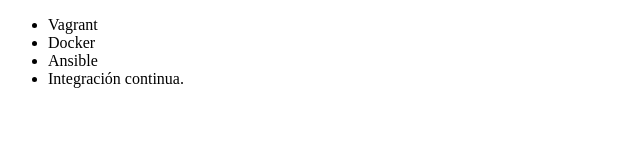
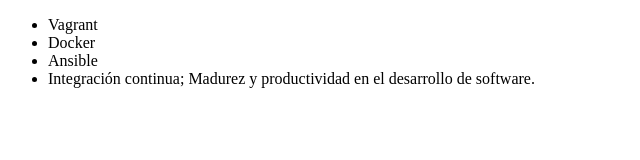
Before and after one commit to Exegalfre/.Exe, a plain HTML site: page index.html in a window 1280 px wide. Shown: the whole page, without its empty margins (0-640 px from the left). Drawn offline with Linux system fonts and the light colour scheme.

Commit message:
Renombrando curso de integracion continua

```diff
--- a/index.html
+++ b/index.html
@@ -9,7 +9,7 @@
          <li> Vagrant </li>
          <li> Docker </li>
          <li> Ansible </li>
-         <li> Integración continua. </li>
+         <li> Integración continua; Madurez y productividad en el desarrollo de software. </li>
      </ul>
 </body>
 </html>
```
